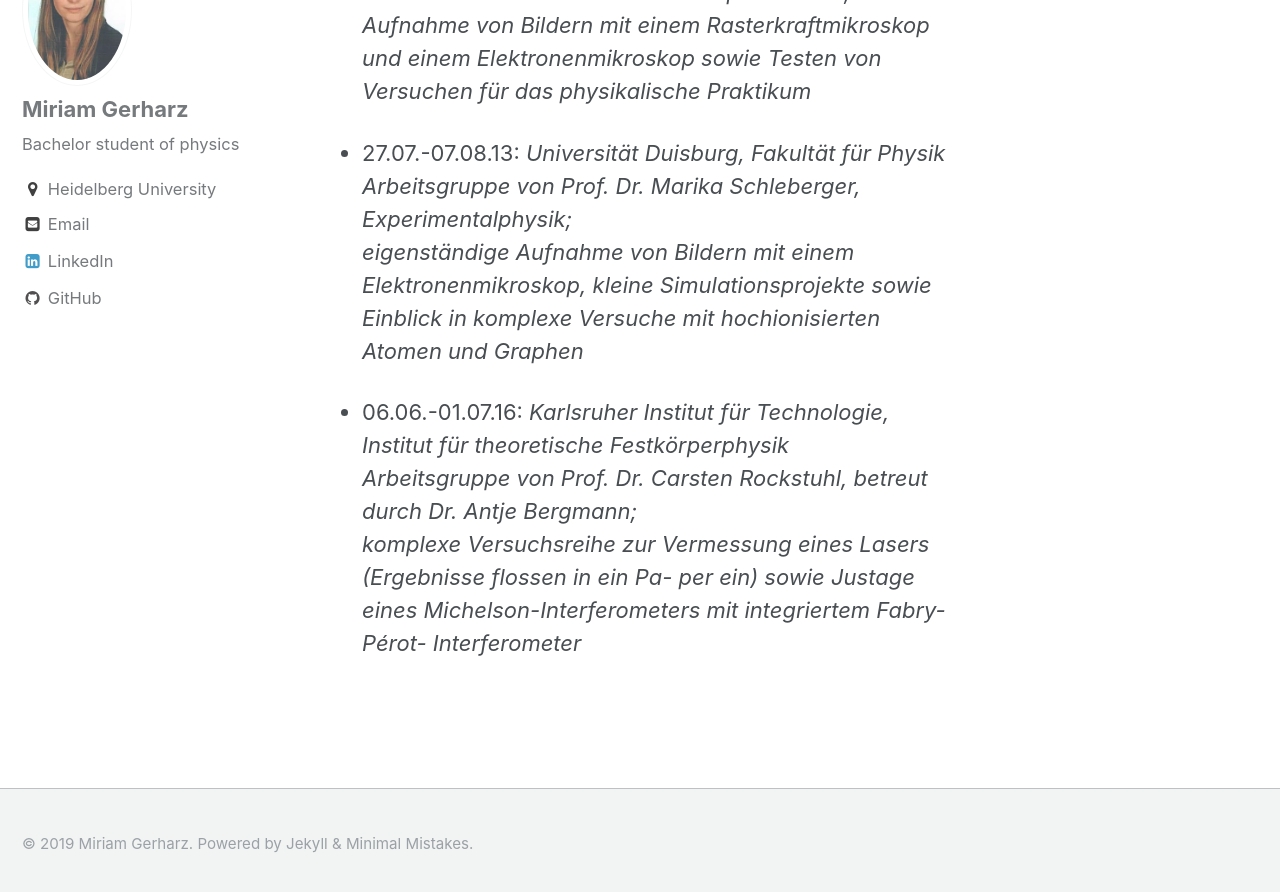
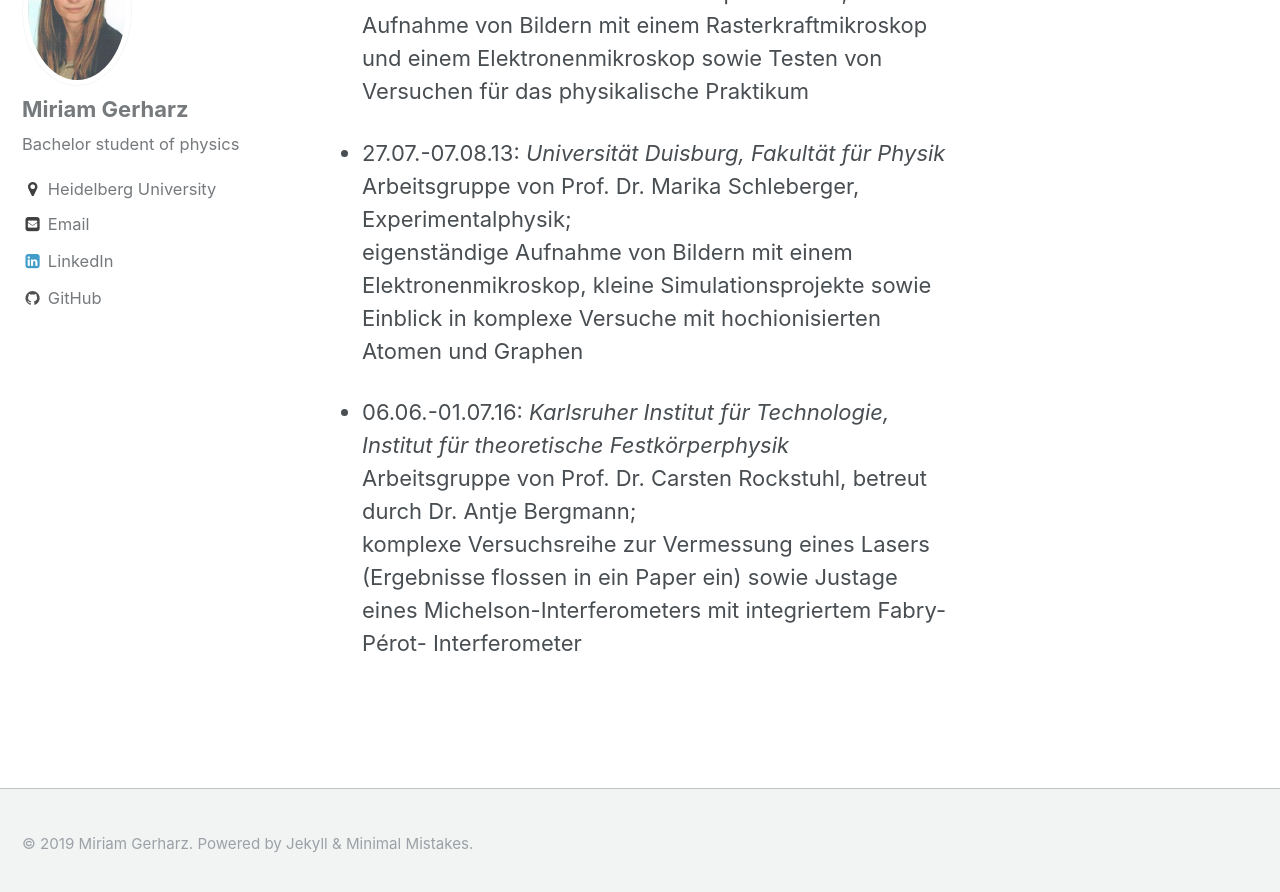
Before and after one commit to MiriamG97/Miriam-Gerharz.github.io, a Jekyll site: the page built from _pages/projects.md, in a window 1280 px wide and 900 px high, scrolled down 601 px. Shown: the top 892 px of the window. Built offline with Jekyll 4.4.1, drawn with Linux system fonts in a browser that asks for light colours.

Commit message:
Update projects.md

```diff
--- a/_pages/projects.md
+++ b/_pages/projects.md
@@ -8,17 +8,16 @@
 * Bachelor thesis: statring on 01/04/2019
 
 ## internships
-*  29.07.-09.08.12: <i>Universität Koblenz, Abteilung Physik <i> <br>
+*  29.07.-09.08.12: <i>Universität Koblenz, Abteilung Physik </i> <br>
     Arbeitsgruppe von Prof. Dr. Christian Fischer, Abteilung Physik; <br>
     Abbau von Ultra-Hoch-Vakuum-Experimenten, Aufnahme von Bildern mit einem Rasterkraftmikroskop und einem Elektronenmikroskop sowie Testen von Versuchen für das
     physikalische Praktikum
 
-* 27.07.-07.08.13: <i>Universität Duisburg, Fakultät für Physik <i> <br>
+* 27.07.-07.08.13: <i>Universität Duisburg, Fakultät für Physik </i> <br>
     Arbeitsgruppe von Prof. Dr. Marika Schleberger, Experimentalphysik; <br>
     eigenständige Aufnahme von Bildern mit einem Elektronenmikroskop, kleine Simulationsprojekte sowie Einblick in komplexe Versuche mit hochionisierten Atomen und Graphen
 
-* 06.06.-01.07.16: <i> Karlsruher Institut für Technologie, Institut für theoretische Festkörperphysik <i> <br>
+* 06.06.-01.07.16: <i> Karlsruher Institut für Technologie, Institut für theoretische Festkörperphysik </i> <br>
     Arbeitsgruppe von Prof. Dr. Carsten Rockstuhl, betreut durch Dr. Antje Bergmann; <br>
-komplexe Versuchsreihe zur Vermessung eines Lasers (Ergebnisse flossen in ein Pa-
-per ein) sowie Justage eines Michelson-Interferometers mit integriertem Fabry-Pérot-
+komplexe Versuchsreihe zur Vermessung eines Lasers (Ergebnisse flossen in ein Paper ein) sowie Justage eines Michelson-Interferometers mit integriertem Fabry-Pérot-
 Interferometer
```
